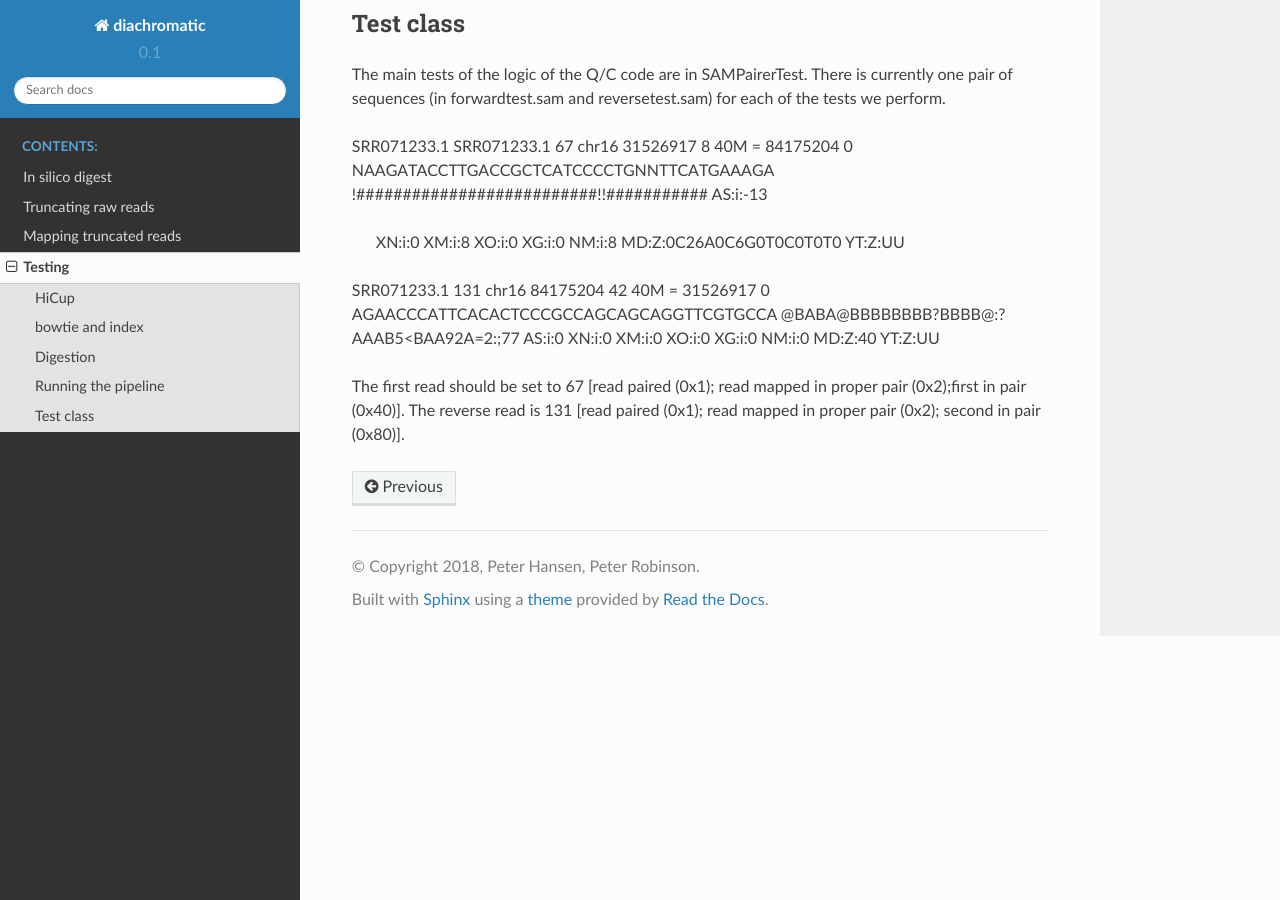
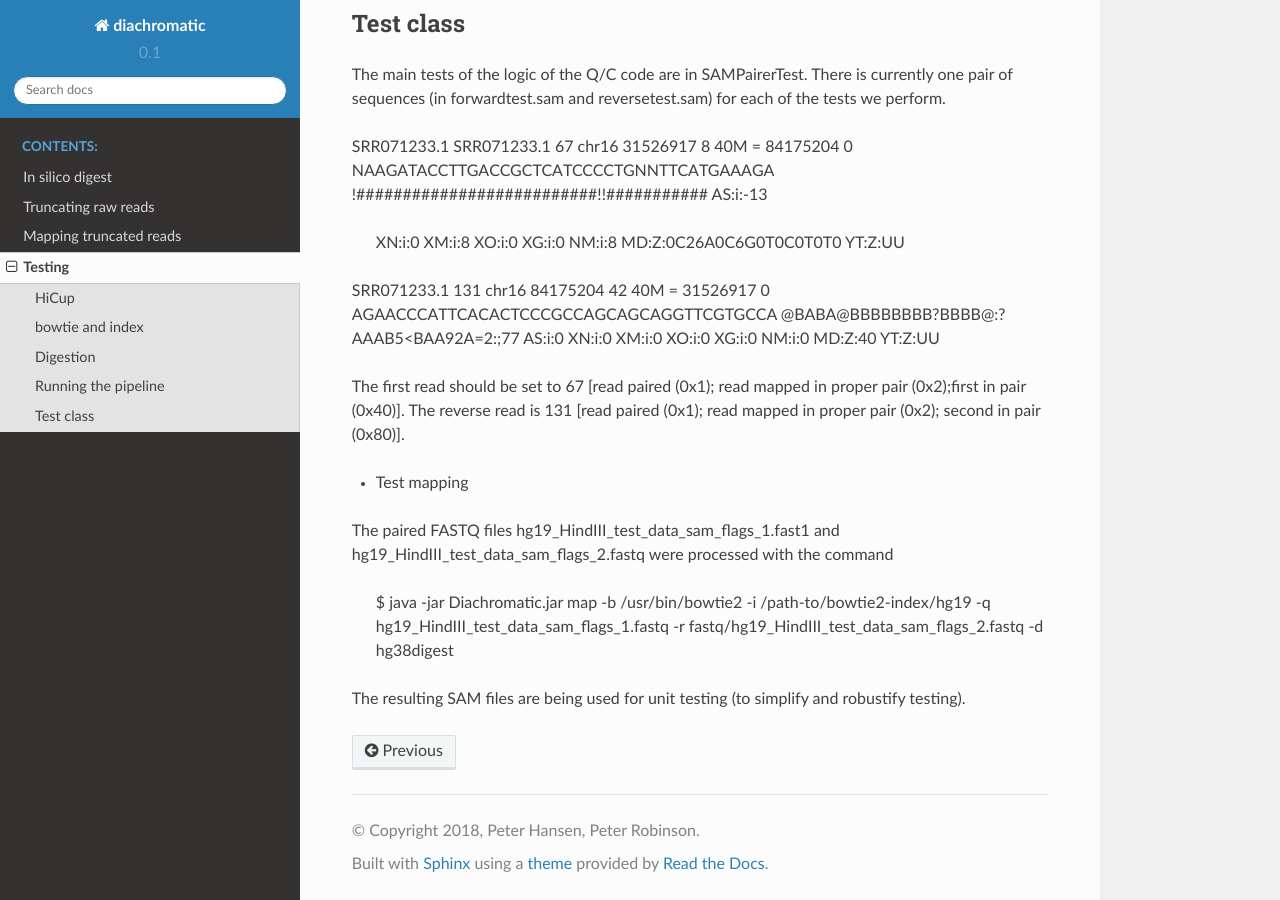
Before and after one commit to TheJacksonLaboratory/diachromatic, a Sphinx documentation site: the page built from docs/testing.rst, in a window 1280 px wide and 900 px high, scrolled down 2230 px. Built offline with Sphinx 7.4.7 and the Read the Docs theme 2.0.0, drawn with Linux system fonts in a browser that asks for light colours.

Commit message:
unit test for SAMPairer, adding SAM files

```diff
--- a/docs/testing.rst
+++ b/docs/testing.rst
@@ -98,3 +98,13 @@ SRR071233.1     131     chr16   84175204        42      40M     =       31526917
 
 The first read should be set to 67 [read paired (0x1); read mapped in proper pair (0x2);first in pair (0x40)]. The reverse read is
 131 [read paired (0x1); read mapped in proper pair (0x2); second in pair (0x80)].
+
+* Test mapping
+
+
+The paired FASTQ files hg19_HindIII_test_data_sam_flags_1.fast1 and hg19_HindIII_test_data_sam_flags_2.fastq were
+processed with the command
+
+    $ java -jar Diachromatic.jar map -b /usr/bin/bowtie2 -i /path-to/bowtie2-index/hg19 -q hg19_HindIII_test_data_sam_flags_1.fastq -r fastq/hg19_HindIII_test_data_sam_flags_2.fastq -d hg38digest
+
+The resulting SAM files are being used for unit testing (to simplify and robustify testing).
--- a/pom.xml
+++ b/pom.xml
@@ -110,7 +110,7 @@
                 </includes>
             </resource>
         </resources>
-        <finalName>diachromatic-${project.version}</finalName>
+        <finalName>Diachromatic</finalName>
         <plugins>
             <plugin>
                 <groupId>org.apache.maven.plugins</groupId>
```
Also changed, not shown: 3 other files.
